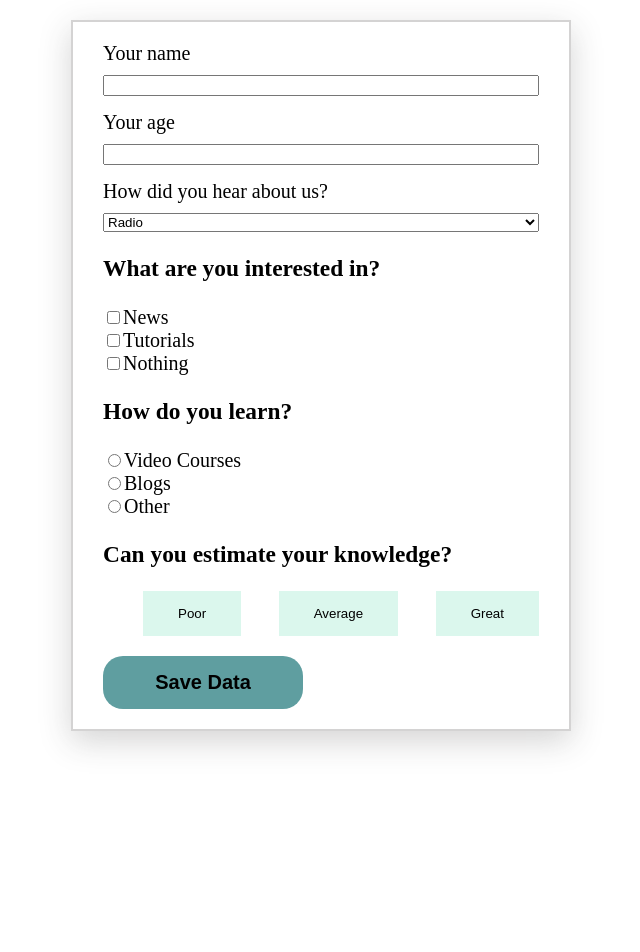
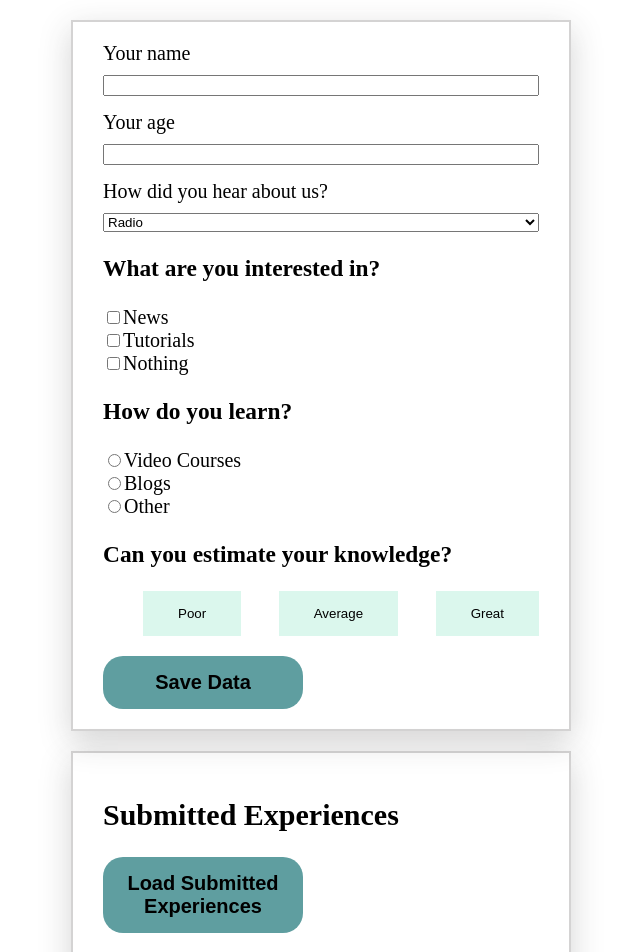
Before and after one commit to AnnaBratchenia/forms_and_http_request, a Vue app: page / in a window 1280 px wide. Shown: the top 952 px of the page, without its empty margins (319-959 px from the left). Before the commit the page ends 800 px from the top, so only its background shows below. Built offline with nearby package versions, Linux system fonts and the light colour scheme.

Commit message:
get http request

```diff
--- /dev/null
+++ b/src/components/SubmittedExperience.vue
@@ -0,0 +1,52 @@
+<template>
+  <base-card>
+    <h2>Submitted Experiences</h2>
+    <base-button @click="loadExperiences"
+      >Load Submitted Experiences</base-button
+    >
+    <ul>
+      <li v-for="res in experiencesResult" v-bind:key="res.id">
+        <p>{{ res.name }}</p>
+        <p>{{ res.age }}</p>
+        <p>{{ res.how }}</p>
+        <p>{{ res.referer }}</p>
+        <p>{{ res.rating }}</p>
+      </li>
+    </ul>
+  </base-card>
+</template>
+
+<script>
+export default {
+  data() {
+    return {
+      experiencesResult: [],
+    };
+  },
+  methods: {
+    loadExperiences() {
+      fetch("https://vue-project-c8624-default-rtdb.firebaseio.com/survey.json")
+        .then((response) => {
+          if (response.ok) {
+            return response.json();
+          }
+        })
+        .then((data) => {
+          const result = [];
+          for (const id in data) {
+            result.push({
+              id: id,
+              name: data[id].name,
+              age: data[id].age,
+              how: data[id].how,
+              referer: data[id].referer,
+              rating: data[id].rating,
+            });
+          }
+          this.experiencesResult = result;
+          console.log(this.experiencesResult);
+        });
+    },
+  },
+};
+</script>
--- a/src/components/TheForm.vue
+++ b/src/components/TheForm.vue
@@ -90,16 +90,16 @@
 
     <base-button @click="saveForm">Save Data</base-button>
   </base-card>
+  <submitted-experience></submitted-experience>
 </template>
 >
 
 <script>
-import BaseCard from "./UI/BaseCard.vue";
-import BaseButton from "./UI/BaseButton.vue";
 import RatingControl from "./RatingControl.vue";
+import SubmittedExperience from "./SubmittedExperience.vue";
 
 export default {
-  components: { BaseCard, BaseButton, RatingControl },
+  components: { RatingControl, SubmittedExperience },
   data() {
     return {
       userName: "",
```
Also changed, not shown: src/main.js (+8 -3 lines).
